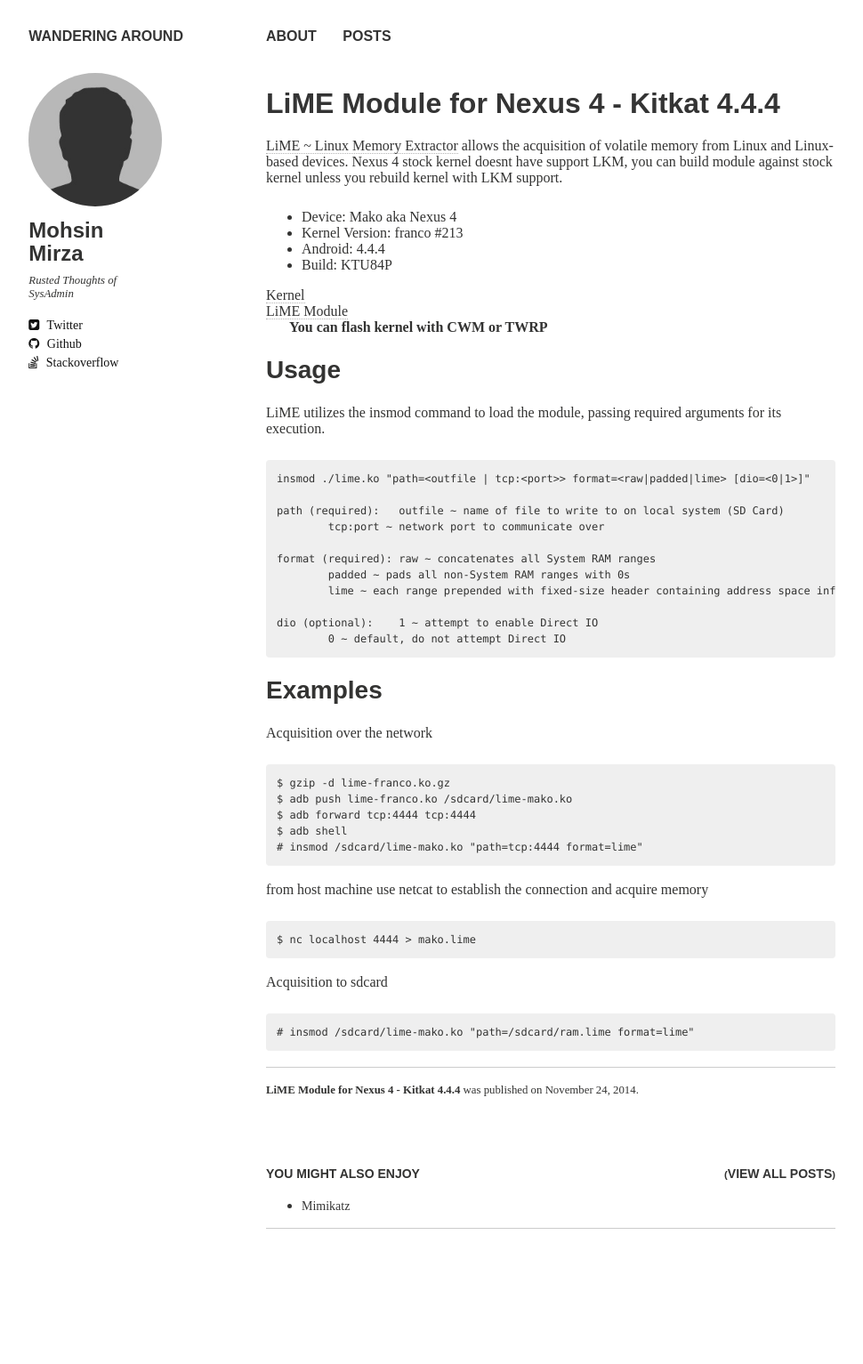
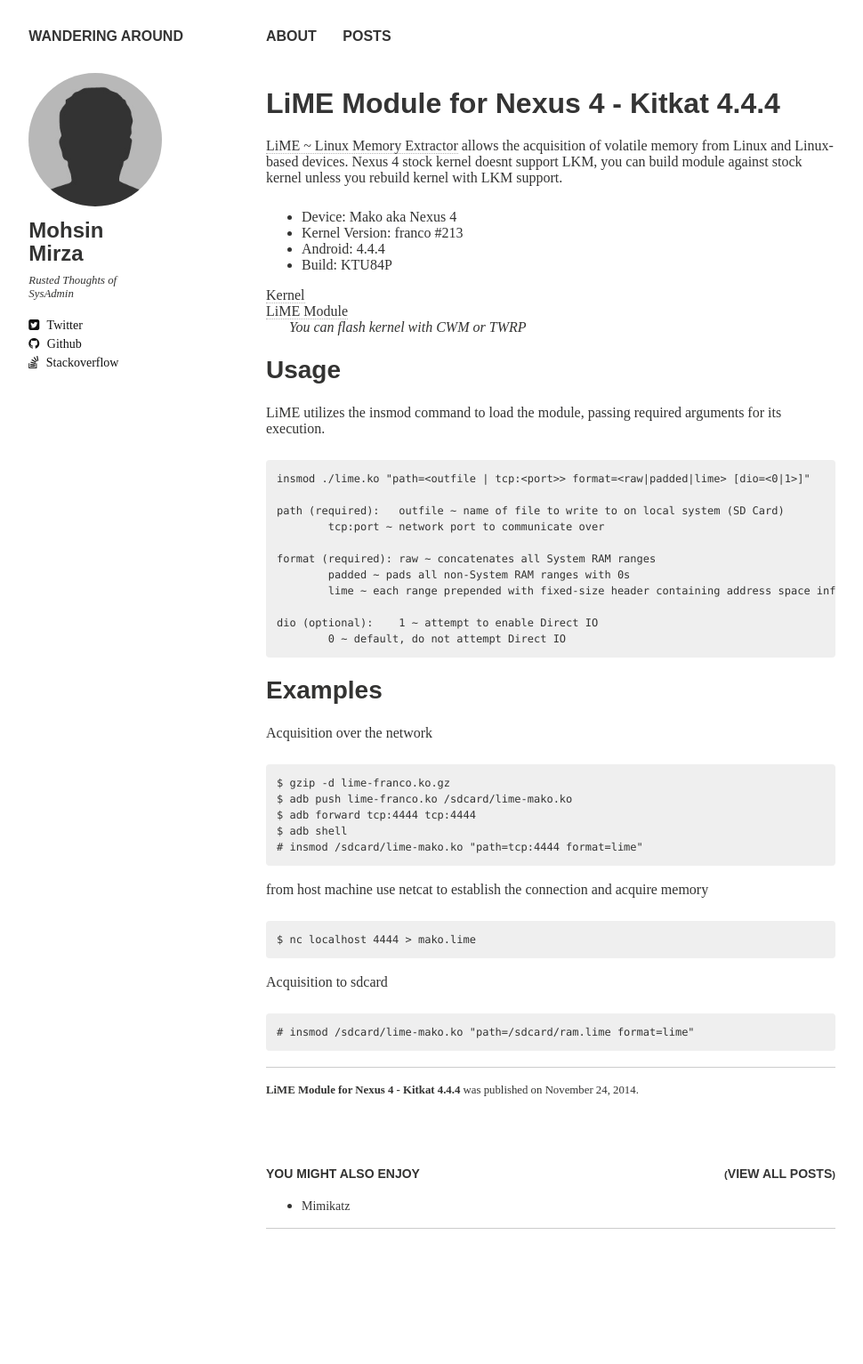
Before and after one commit to jahil/jahil.github.io, a Jekyll site: the page built from _posts/2014-11-24-lime-module-for-nexus-4-kitkat-4-4-4.md, in a window 1280 px wide. Shown: the whole page at 89% size, without its empty margins (21-991 px from the left). Built offline with Jekyll 4.4.1, drawn with Linux system fonts in a browser that asks for light colours; nearby versions of some CDN libraries; some web fonts are replaced.

Commit message:
baseline commit

```diff
--- a/_posts/2014-11-24-lime-module-for-nexus-4-kitkat-4-4-4.md
+++ b/_posts/2014-11-24-lime-module-for-nexus-4-kitkat-4-4-4.md
@@ -11,7 +11,7 @@ date: 2014-11-24T17:59:25+04:00
 ---
 
 [LiME ~ Linux Memory Extractor](https://github.com/504ensicsLabs/LiME) allows the acquisition of volatile memory from Linux and Linux-based devices.
-Nexus 4 stock kernel doesnt have support LKM, you can build module against stock kernel unless you rebuild kernel with LKM support.
+Nexus 4 stock kernel doesnt support LKM, you can build module against stock kernel unless you rebuild kernel with LKM support.
 
 * Device: Mako aka Nexus 4
 * Kernel Version: franco #213
@@ -21,9 +21,10 @@ Nexus 4 stock kernel doesnt have support LKM, you can build module against stock
 <a markdown="0" href="http://franciscofranco.minooch.com/Nexus4/4.4/zips/franco.Kernel-nightly-r213.zip">Kernel</a>
 <br>
 <a markdown="0" href="https://github.com/jahil/jahil.github.io/raw/master/_site/lime-module-for-nexus-4-kitkat-4-4-4/lime-franco.ko.gz">LiME Module</a>
+<br>
 
 
-**You can flash kernel with CWM or TWRP**
+*You can flash kernel with CWM or TWRP*
 
 ## Usage
 LiME utilizes the insmod command to load the module, passing required arguments for its execution.
```
Also changed, not shown: 2 other files.
